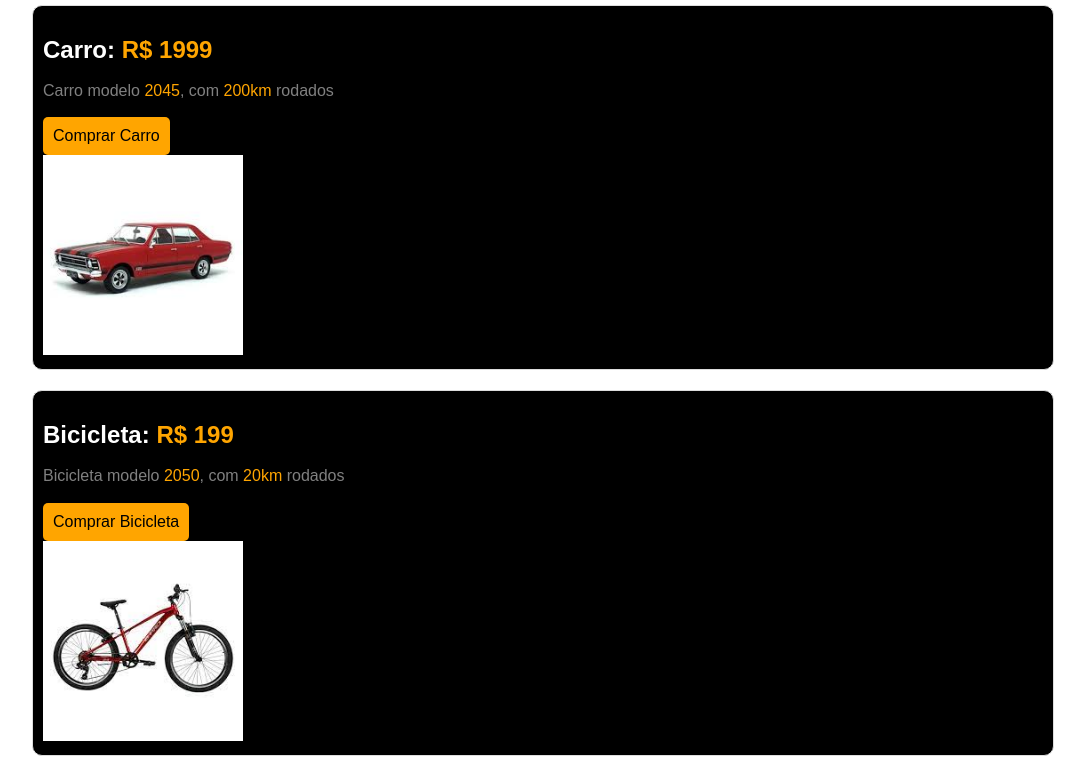
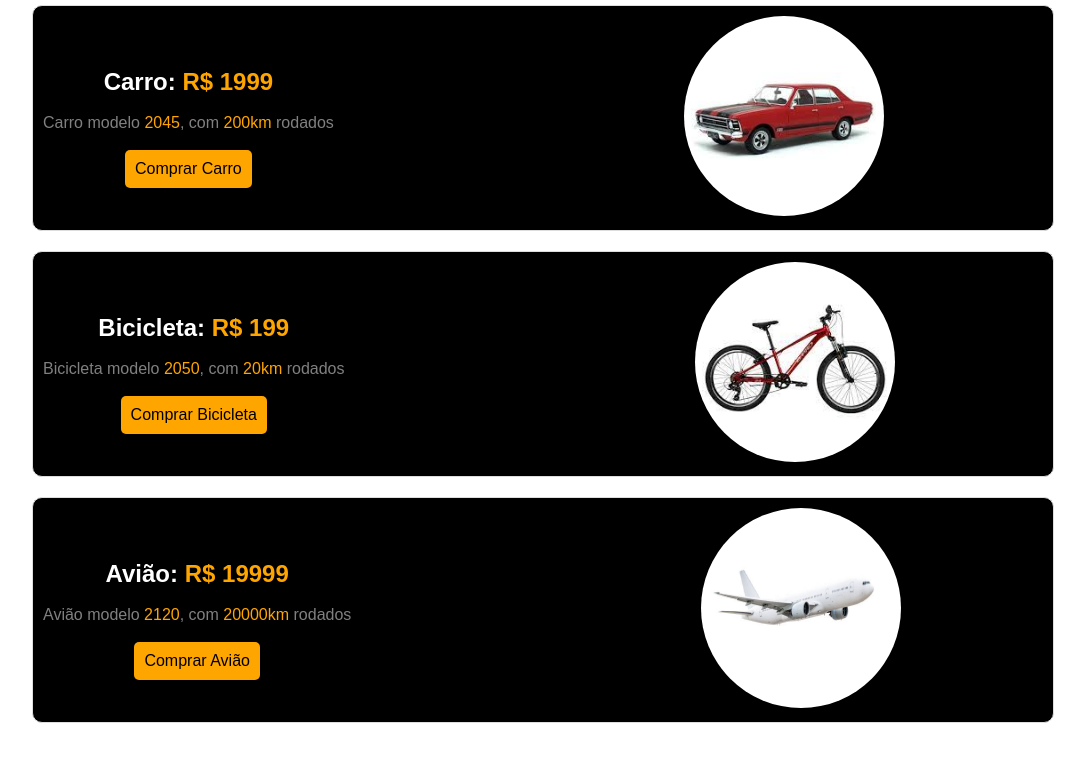
Before and after one commit to R4fael3012/Projetos, a plain HTML site: page Aula 06/index.html in a window 1280 px wide. Shown: the part 90-854 px from the top of the page, without its empty margins (97-1182 px from the left). After the commit the page ends 821 px from the top, so only its background shows below. Drawn offline with Linux system fonts and the light colour scheme.

Commit message:
card de produtos

```diff
--- a/Aula 06/css/style.css
+++ b/Aula 06/css/style.css
@@ -28,6 +28,9 @@ main {
   border-radius: 10px;
   padding: 10px;
   width: 1000px;
+  display: flex;
+  align-items: center;
+  text-align: center;
 }
 
 .produto h2 {
@@ -41,7 +44,9 @@ main {
   line-height: 1.4;
 }
 
-
+.imagem-produto{
+  padding-left: 350px;
+}
 
 span{
     color: orange;
@@ -63,6 +68,8 @@ button:hover {
 }
 
 img{
+
+    border-radius: 50%;
     width: 200px;
     height: 200px;
 }
--- a/Aula 06/index.html
+++ b/Aula 06/index.html
@@ -8,26 +8,41 @@
 </head>
 <body>
     <header>
-        <h1>Carros e Bicicletas</h1>
+        <h1>Carros, Bicicletas e Aviões</h1>
     </header>
 
     <main>
         <section class="produtos">
             <article class="produto">
+                <div class="info-produto">
                     <h2>Carro: <span>R$ 1999</span></h2>
                     <p>Carro modelo <span>2045</span>, com <span>200km</span> rodados</p>
                     <button type="button">Comprar Carro</button>
-                <div>
+                </div>
+                <div class="imagem-produto">
                     <img src="/Aula 06/img/images.jpg" alt="Carro">
                 </div>
             </article>
 
             <article class="produto">
+                <div class="info-produto">
                     <h2>Bicicleta: <span>R$ 199</span></h2>
                     <p>Bicicleta modelo <span>2050</span>, com <span>20km</span> rodados</p>
                     <button type="button">Comprar Bicicleta</button>
-                <div>
+                </div>
+                <div class="imagem-produto">
                     <img src="/Aula 06/img/images (1).jpg" alt="Bicicleta">
+                </div>
+            </article>
+
+            <article class="produto">
+                <div class="info-produto">
+                    <h2>Avião: <span>R$ 19999</span></h2>
+                    <p>Avião modelo <span>2120</span>, com <span>20000km</span> rodados</p>
+                    <button type="button">Comprar Avião</button>
+                </div>
+                <div class="imagem-produto">
+                    <img src="/Aula 06/img/istockphoto-1355587180-612x612.jpg" alt="Avião">
                 </div>
             </article>
         </section>
```
Also changed, not shown: Aula 06/img/istockphoto-1355587180-612x612.jpg (added). Lines whose indentation alone changed are shown as unchanged.
